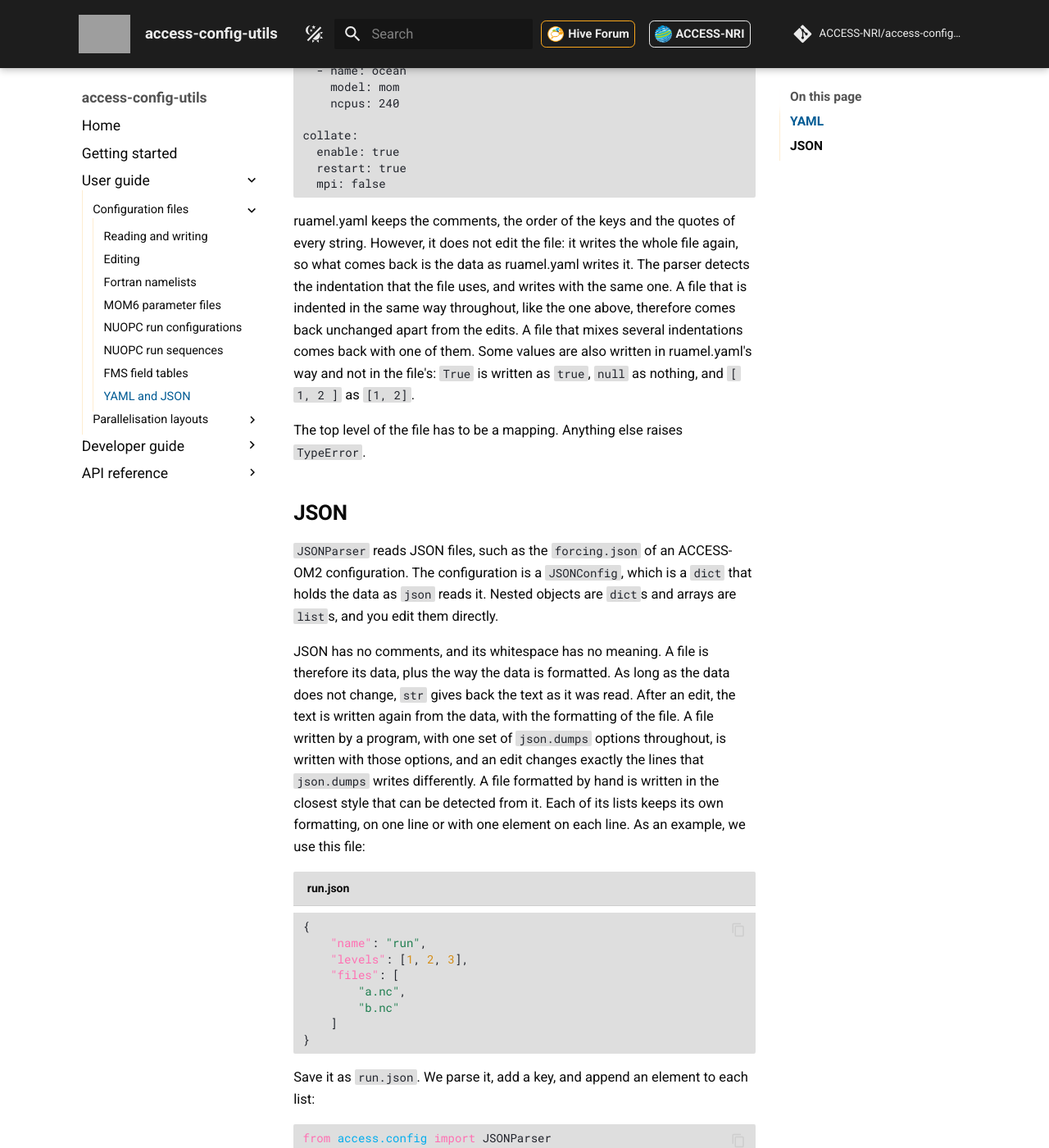
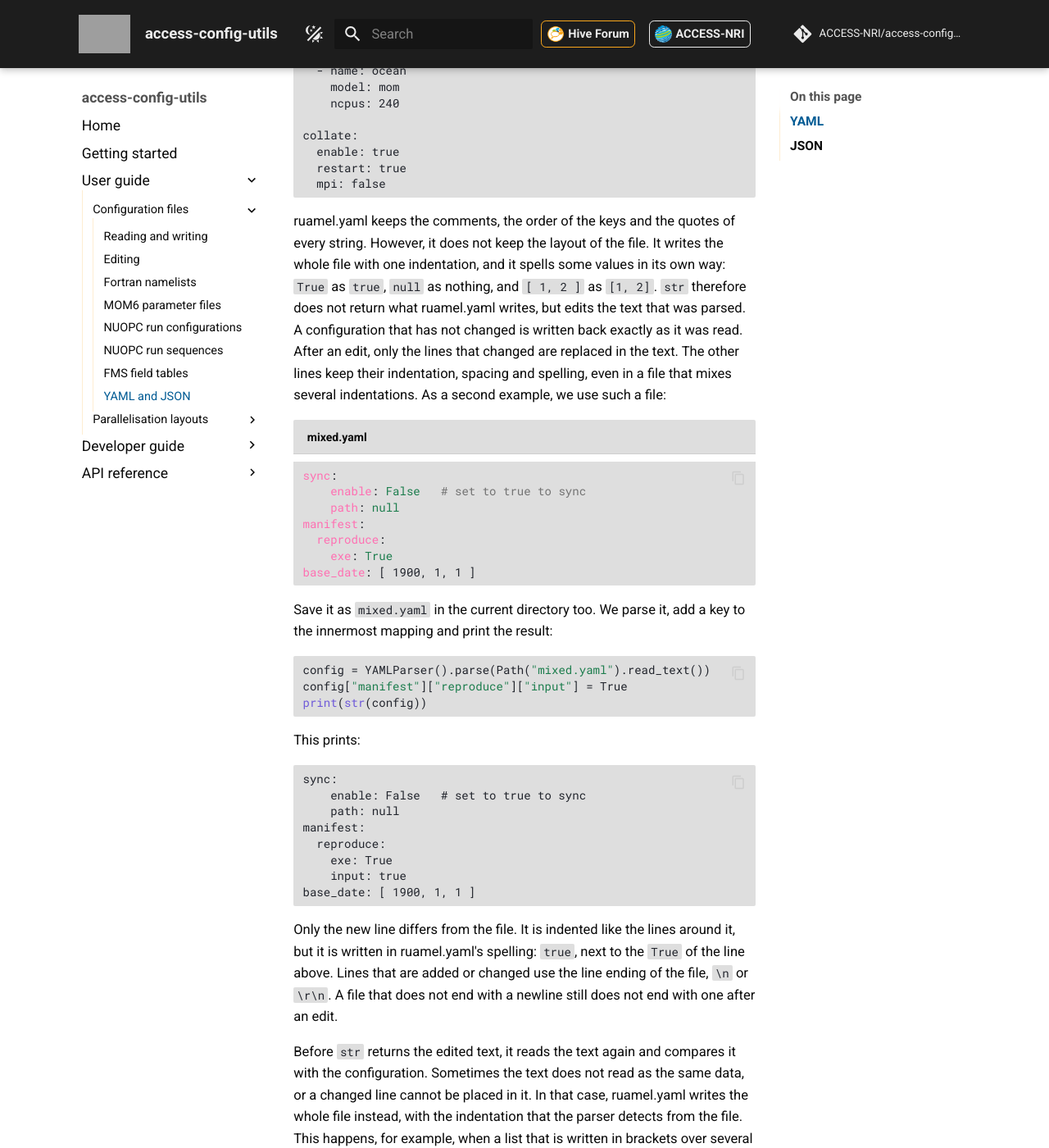
Before and after one commit to ACCESS-NRI/access-config-utils, an MkDocs documentation site: the page built from documentation/docs/pages/user-guide/formats/yaml-json.md, in a window 1280 px wide and 1400 px high, scrolled down 1670 px. Shown: the whole window at 82% size. Built offline with MkDocs 1.6.1 and Material for MkDocs 9.7.7, drawn with Linux system fonts in a browser that asks for light colours; nearby versions of some CDN libraries; some web fonts are replaced; comment, search, counter and statistics services are not loaded; some of the changed text lies outside the part shown; grey boxes are pictures that could not be loaded.

Commit message:
Address the review of #85:
- End the lines written as the text ends its own, so a CRLF file stays CRLF, and keep a missing final newline missing.
- Keep the text in a private _text and dump it again when writing, instead of storing the dump when parsing.
- Reach the fallbacks with real inputs instead of a monkeypatched _patch, which takes yaml_config.py back to 100%.
- Make the _text_column docstring say what the code does, and note in _patch's that edits in nested block sequences fall back.
- Describe the new behaviour in the YAML user guide, the developer guide and AGENTS.md.

Co-Authored-By: Claude Opus 5.5 <noreply@anthropic.com>

````diff
--- a/documentation/docs/pages/user-guide/formats/yaml-json.md
+++ b/documentation/docs/pages/user-guide/formats/yaml-json.md
@@ -77,12 +77,58 @@ collate:
 ```
 
 ruamel.yaml keeps the comments, the order of the keys and the quotes of every string. However, it
-does not edit the file: it writes the whole file again, so what comes back is the data as
-ruamel.yaml writes it. The parser detects the indentation that the file uses, and writes with the
-same one. A file that is indented in the same way throughout, like the one above, therefore comes
-back unchanged apart from the edits. A file that mixes several indentations comes back with one of
-them. Some values are also written in ruamel.yaml's way and not in the file's: `True` is written as
-`true`, `null` as nothing, and `[ 1, 2 ]` as `[1, 2]`.
+does not keep the layout of the file. It writes the whole file with one indentation, and it spells
+some values in its own way: `True` as `true`, `null` as nothing, and `[ 1, 2 ]` as `[1, 2]`. `str`
+therefore does not return what ruamel.yaml writes, but edits the text that was parsed. A
+configuration that has not changed is written back exactly as it was read. After an edit, only the
+lines that changed are replaced in the text. The other lines keep their indentation, spacing and
+spelling, even in a file that mixes several indentations. As a second example, we use such a file:
+
+```yaml title="mixed.yaml"
+sync:
+    enable: False   # set to true to sync
+    path: null
+manifest:
+  reproduce:
+    exe: True
+base_date: [ 1900, 1, 1 ]
+```
+
+Save it as `mixed.yaml` in the current directory too. We parse it, add a key to the innermost
+mapping and print the result:
+
+```python
+config = YAMLParser().parse(Path("mixed.yaml").read_text())
+config["manifest"]["reproduce"]["input"] = True
+print(str(config))
+```
+
+This prints:
+
+```text
+sync:
+    enable: False   # set to true to sync
+    path: null
+manifest:
+  reproduce:
+    exe: True
+    input: true
+base_date: [ 1900, 1, 1 ]
+```
+
+Only the new line differs from the file. It is indented like the lines around it, but it is written
+in ruamel.yaml's spelling: `true`, next to the `True` of the line above. Lines that are added or
+changed use the line ending of the file, `\n` or `\r\n`. A file that does not end with a newline
+still does not end with one after an edit.
+
+Before `str` returns the edited text, it reads the text again and compares it with the
+configuration. Sometimes the text does not read as the same data, or a changed line cannot be placed
+in it. In that case, ruamel.yaml writes the whole file instead, with the indentation that the parser
+detects from the file. This happens, for example, when a list that is written in brackets over
+several lines changes. It also happens when an entry changes in a list that is nested directly in a
+list, written `- - a`. A file that is indented in the same way throughout, like `config.yaml` above,
+then keeps its indentation. A file that mixes several indentations comes back with one of them. In
+both cases, every value is spelled in ruamel.yaml's way.
 
 The top level of the file has to be a mapping. Anything else raises `TypeError`.
 
````
Also changed, not shown: AGENTS.md (+1 -1 lines), documentation/docs/pages/developer-guide/parsers.md (+3 -2 lines), 2 other files.
